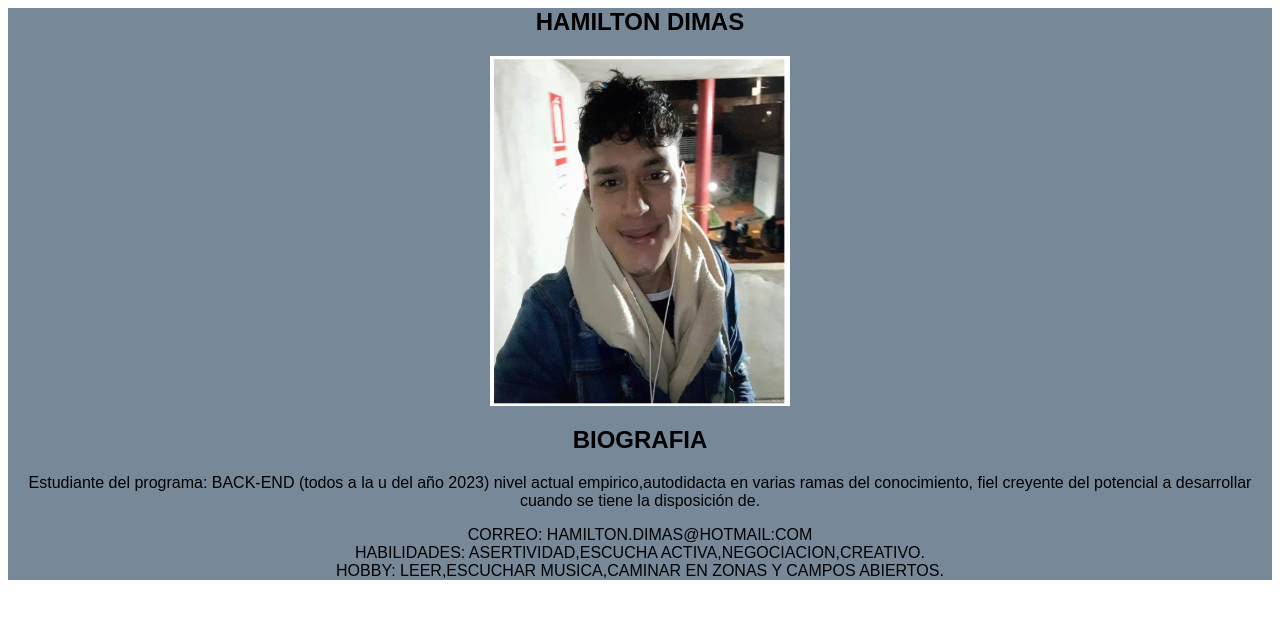
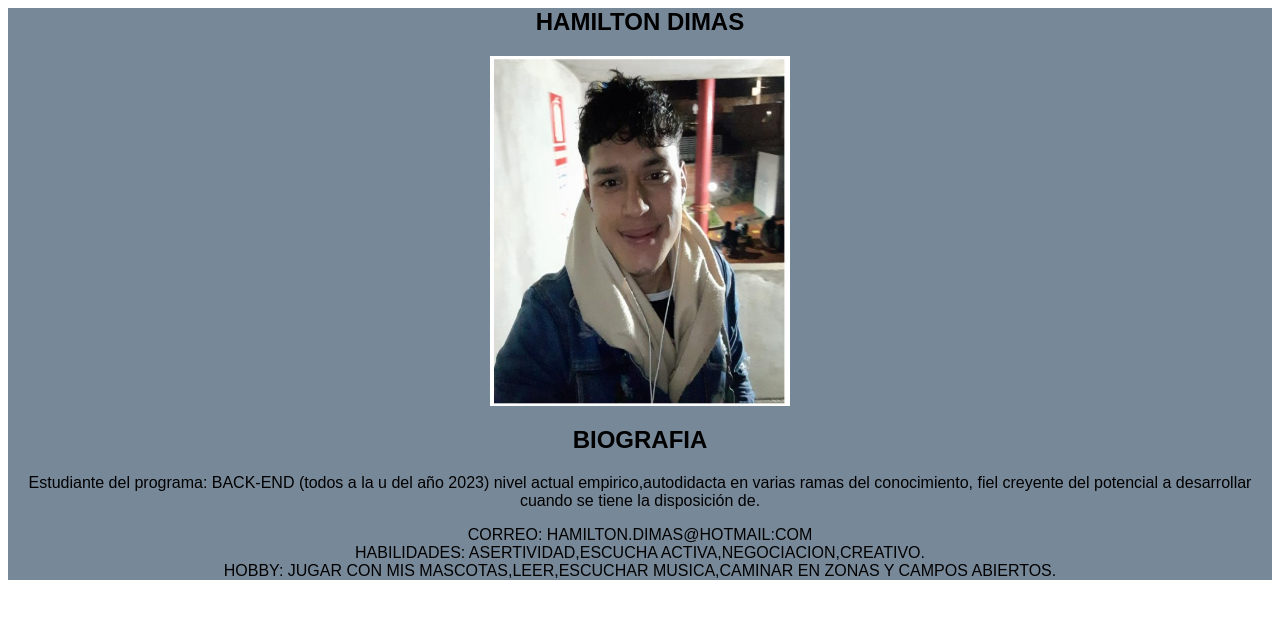
Before and after one commit to H4-Di/PRIMER-BIOGRAFIA, a plain HTML site: page index (1).html in a window 1280 px wide. Drawn offline with Linux system fonts and the light colour scheme.

Commit message:
PRIMER IDEA

```diff
--- a/index (1).html
+++ b/index (1).html
@@ -17,7 +17,7 @@
            </section >
 <center><div>CORREO: HAMILTON.DIMAS@HOTMAIL:COM</div></center>
 <center><div>HABILIDADES: ASERTIVIDAD,ESCUCHA ACTIVA,NEGOCIACION,CREATIVO.</div></center>
-<center><DIv>HOBBY: LEER,ESCUCHAR MUSICA,CAMINAR EN ZONAS Y CAMPOS ABIERTOS.</DIv></center>
+<center><DIv>HOBBY: JUGAR CON MIS MASCOTAS,LEER,ESCUCHAR MUSICA,CAMINAR EN ZONAS Y CAMPOS ABIERTOS.</DIv></center>
 <DIv></DIv>
 
 
```
